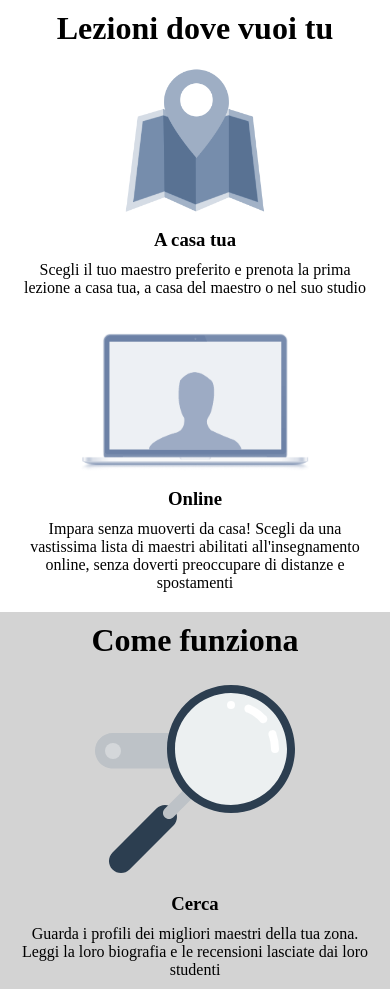
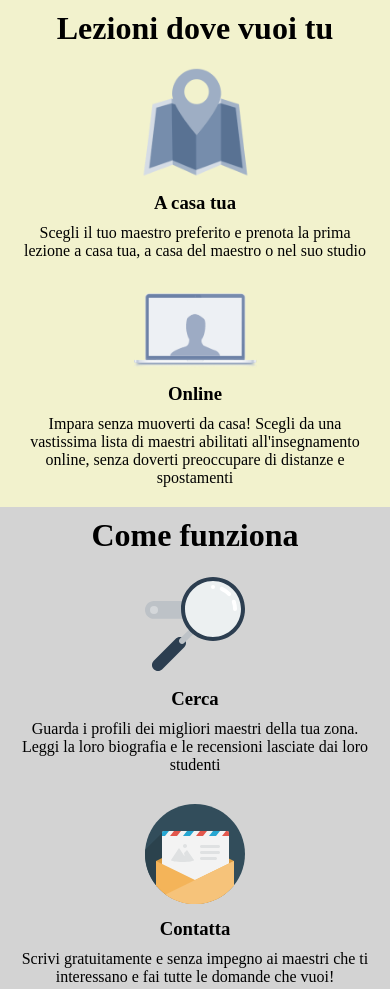
Before and after one commit to Sambataro/html-css-resp-wannabe-12bool, a plain HTML site: page index.html in a window 390 px wide. Shown: the top 989 px of the page. Drawn offline with Linux system fonts and the light colour scheme.

Commit message:
sezione xs completata

```diff
--- a/css/style.css
+++ b/css/style.css
@@ -31,3 +31,33 @@
 h3 , p {
   margin: 10px;
 }
+
+@media screen and (max-width: 767px) {
+
+  header {
+    background-color: #f2f2cd;
+  }
+
+  footer.lightgray {
+    background-color: #f2f2cd;
+  }
+
+  #maps {
+    width: 30%;
+  }
+
+  #screen {
+    width: 35%;
+  }
+
+  .img-line {
+    width: 100px;
+  }
+
+  .img-radius {
+    width: 125px;
+    border-radius: 50%;
+    padding: 10px;
+    background-color: #428bca;
+  }
+}
--- a/index.html
+++ b/index.html
@@ -17,18 +17,18 @@
         </div>
       </div>
       <div class="container">
-          <div class="col-lg-6">
+          <div class="col-lg-6 col-xs-12">
             <div class="container">
-              <div class=" txt-center col-lg-12">
+              <div class=" txt-center col-lg-12 col-xs-12">
                 <img id="maps" src="img/icon/maps.png" alt="">
                 <h3>A casa tua</h3>
                 <p>Scegli il tuo maestro preferito e prenota la prima lezione a casa tua, a casa del maestro o nel suo studio</p>
               </div>
             </div>
           </div>
-          <div class="col-lg-6">
+          <div class="col-lg-6 col-xs-12">
             <div class="container">
-              <div class=" txt-center col-lg-12">
+              <div class=" txt-center col-lg-12 col-xs-12">
                 <img id="screen"src="img/icon/screen.png" alt="">
                 <h3>Online</h3>
                 <p>Impara senza muoverti da casa! Scegli da una vastissima lista di maestri abilitati all'insegnamento online, senza doverti preoccupare di distanze e spostamenti</p>
@@ -39,7 +39,7 @@
       </header>
       <!--/ header area -->
 
-      <!-- main top area -->
+      <!-- main  area -->
       <div class="container lightgray">
           <div class="container">
             <div class="txt-center col-lg-12 col-xs-12">
@@ -74,9 +74,9 @@
             </div>
           </div>
         </div>
-        <!-- /main top area -->
-        <!-- main bottom area -->
-        <div class="container lightgray">
+        <!-- /main area -->
+        <!-- footer area -->
+        <footer class="container lightgray">
             <div class="container">
               <div class="txt-center col-lg-12 col-xs-12">
                 <h1>Perchè Cademi</h1>
@@ -112,8 +112,7 @@
                 </div>
               </div>
             </div>
-          </div>
-
-
+          </footer>
+          <!-- /footer area -->
   </body>
 </html>
```
